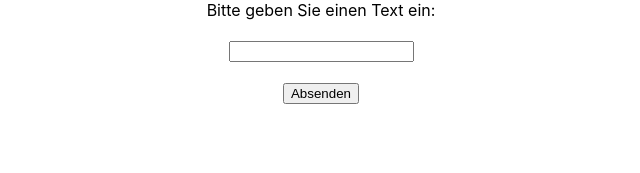
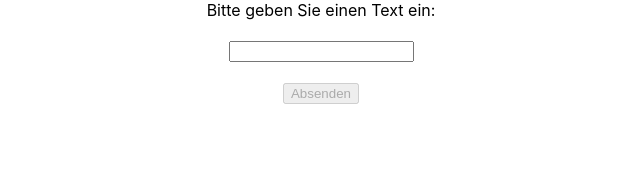
Before and after one commit to olavschuermann/training-textinput, a React (Create React App) app: page / in a window 1280 px wide. Shown: the top 173 px of the page, without its empty margins (319-959 px from the left). Built offline with nearby package versions, Linux system fonts and the light colour scheme.

Commit message:
disable button when no text input2

```diff
--- a/src/App.js
+++ b/src/App.js
@@ -18,6 +18,12 @@ const [textInput, setTextInput] = useState("");
 
 console.log(textInput);
 
+let disableButton = false;
+
+if (textInput.length === 0) {
+    disableButton = true;
+}
+
 const triggerAlert = (e) => {
     e.preventDefault();
     window.alert('Ihre Eingabe ist: ' + textInput);
@@ -30,7 +36,7 @@ return (
             <br /><br />
             <input type="text" onChange={e => setTextInput(e.target.value)}></input>
             <br /><br />
-            <button onClick={triggerAlert}>Absenden</button>
+            <button disabled={disableButton} onClick={triggerAlert}>Absenden</button>
         </form>
     </div>
   );
```
